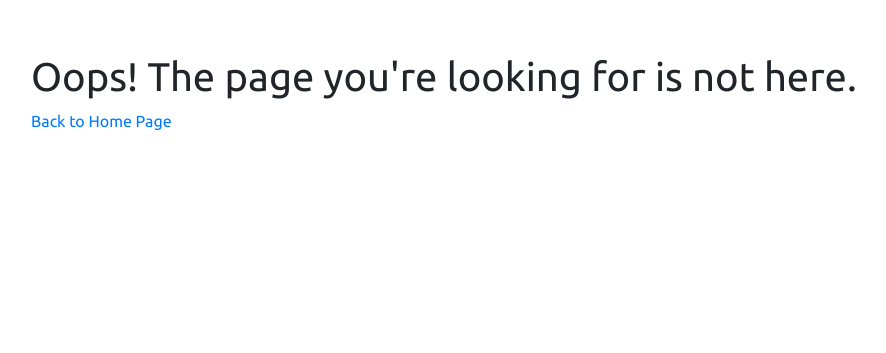
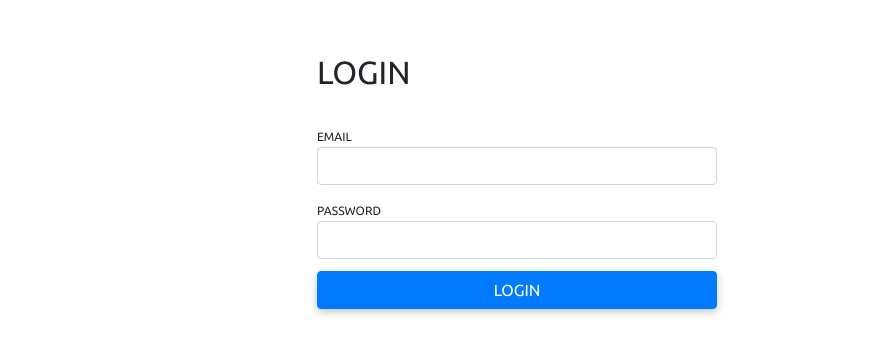
Before and after one commit to its-cess/blog, a Vue app: page /login in a window 1280 px wide. Before the commit this address led to /404. Shown: the part 107-460 px from the top of the page, without its empty margins (123-1009 px from the left). Built offline with nearby package versions, Linux system fonts and the light colour scheme.

Commit message:
add login page

```diff
--- a/src/App.vue
+++ b/src/App.vue
@@ -1,7 +1,7 @@
 <template>
   <app-container>
-    <app-header v-if="!['404'].includes($route.name)"></app-header>
-    <app-nav v-if="!['404'].includes($route.name)"></app-nav>
+    <app-header v-if="!['404', 'login'].includes($route.name)"></app-header>
+    <app-nav v-if="!['404', 'login'].includes($route.name)"></app-nav>
     <router-view></router-view>
   </app-container>
 </template>
--- /dev/null
+++ b/src/pages/Login.vue
@@ -0,0 +1,70 @@
+<template>
+  <div class="login-container">
+    <b-form @submit.prevent="onSubmit">
+      <b-form-group class="group">
+        <h2>LOGIN</h2>
+        <label for="email">EMAIL</label>
+        <b-form-input
+          id="email"
+          type="email"
+          v-model="form.email"
+          required
+        ></b-form-input>
+
+        <label for="password">PASSWORD</label>
+        <b-form-input
+          id="password"
+          type="password"
+          v-model="form.password"
+          required
+        ></b-form-input>
+
+        <b-button type="submit" variant="primary">LOGIN</b-button>
+      </b-form-group>
+    </b-form>
+  </div>
+</template>
+
+<script>
+export default {
+  data() {
+    return {
+      form: {
+        email: "",
+        password: ""
+      }
+    };
+  },
+  methods: {
+    onSubmit() {
+      alert("submitted!");
+    }
+  }
+};
+</script>
+
+<style scoped>
+.login-container {
+  display: flex;
+  justify-content: center;
+}
+
+h2 {
+  margin-bottom: 2rem;
+}
+
+label {
+  margin-bottom: 0;
+  font-size: 12px;
+}
+
+input {
+  width: 400px;
+  margin-bottom: 12px;
+}
+
+button {
+  width: 400px;
+  box-shadow: rgba(0, 0, 0, 0.24) 0px 3px 8px;
+}
+</style>
--- a/src/routes.js
+++ b/src/routes.js
@@ -1,5 +1,6 @@
 import Vue from 'vue'
 import router from 'vue-router'
+import Login from './pages/Login'
 import Profile from './pages/Profile'
 import CreateNew from './pages/CreateNew'
 import ShowEntry from './pages/ShowEntry'
@@ -11,6 +12,11 @@ export default new router({
   mode: 'history',
   base: process.env.BASE_URL,
   routes: [
+    {
+      path: '/login',
+      name: 'login',
+      component: Login
+    },
     {
       path: '',
       name: 'profile',
--- a/src/store/modules/user.js
+++ b/src/store/modules/user.js
@@ -1,17 +1,21 @@
 export const namespaced = true
 
 export const state = {
-  id: '1',
-  name: 'Cecily Toro',
-  location: 'United States',
-  birthday: 'July 23',
-  gender: 'Female',
-  interests: [],
-  memberSince: 'April 1, 2022'
+  // id: '1',
+  // name: 'Cecily Toro',
+  // location: 'United States',
+  // birthday: 'July 23',
+  // gender: 'Female',
+  // interests: [],
+  // memberSince: 'April 1, 2022'
+
+  user: {}
 }
 
 export const mutations = {
-
+  SET_USER(state, response) {
+    state.user = response
+  }
 }
 
 export const actions = {
```
